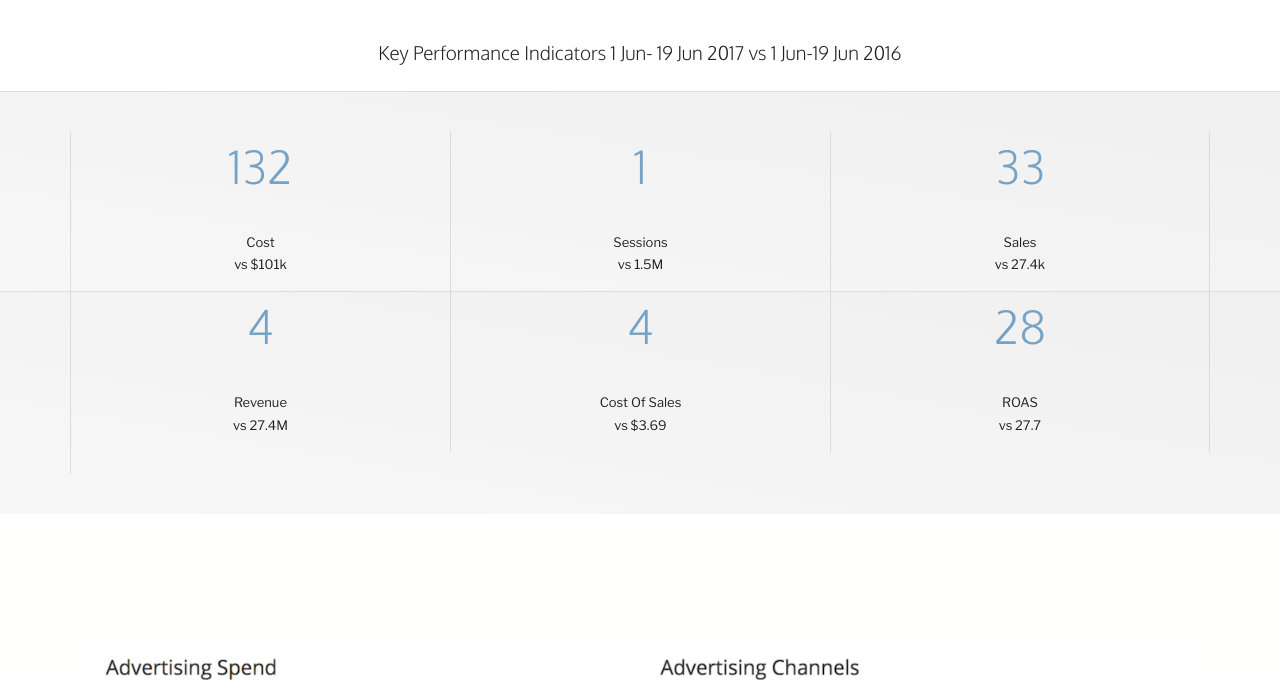
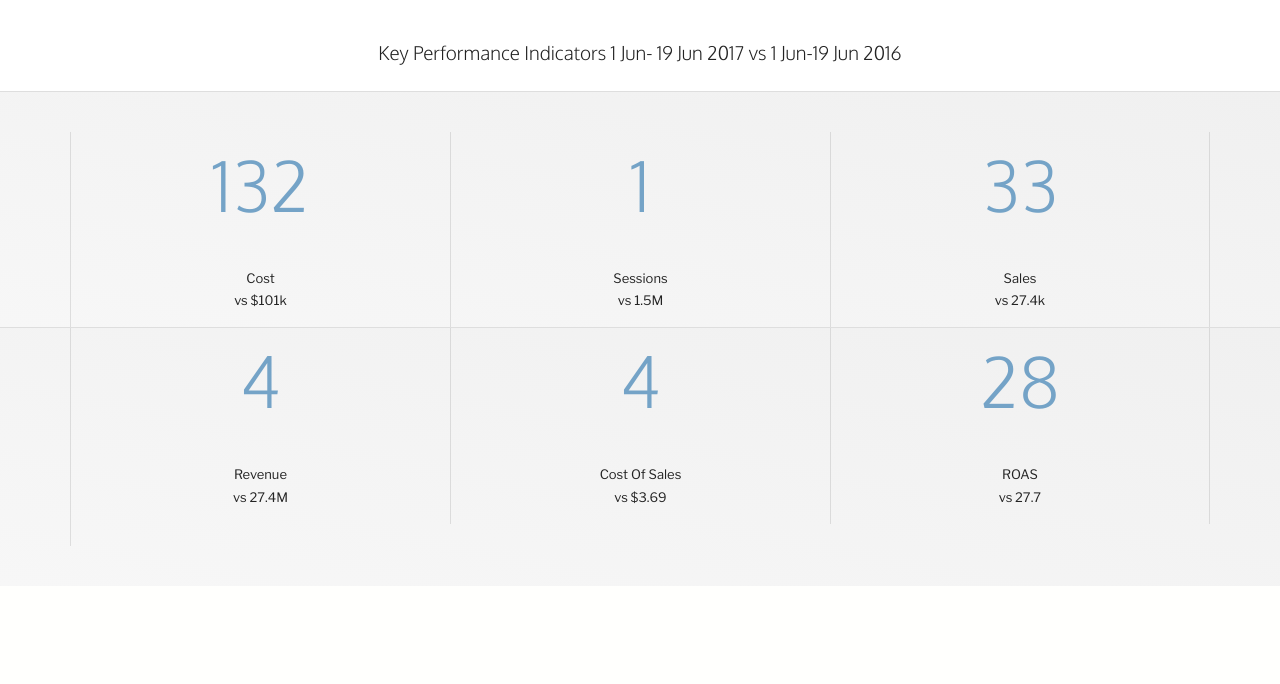
Before and after one commit to nikkidickman/AMCPerfomance, a plain HTML site: page index.html in a window 1280 px wide. Shown: the part 99-783 px from the top of the page. Drawn offline with nearby package versions, Linux system fonts and the light colour scheme.

Commit message:
create github pages

```diff
--- a/assets/mobirise/css/mbr-additional.css
+++ b/assets/mobirise/css/mbr-additional.css
@@ -590,14 +590,12 @@ a:hover {
 }
 #counters1-3 .count {
   color: #74a3c7;
-  font-size: 46px;
 }
 #counters1-3 .mbr-section-text {
   font-size: 13px;
 }
 #counters1-4 .count {
   color: #74a3c7;
-  font-size: 46px;
 }
 #counters1-4 .mbr-section-text {
   font-size: 13px;
```
Also changed, not shown: 1 other file.
